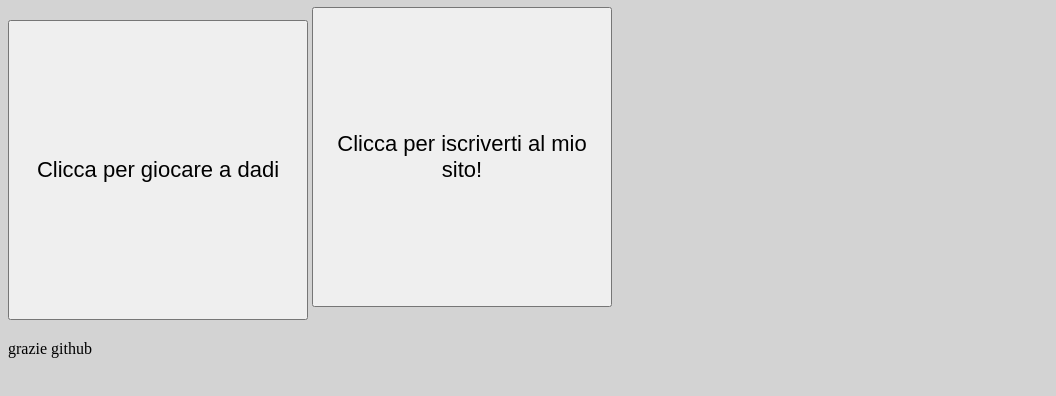
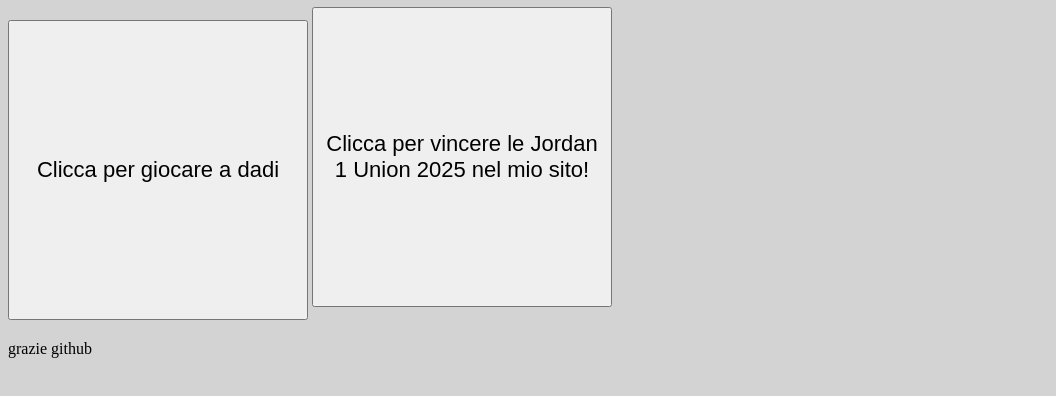
Before and after one commit to gaisol/gaisol.github.io, a plain HTML site: page index.html in a window 1280 px wide. Shown: the part 138-534 px from the top of the page, without its empty margins (0-1056 px from the left). Drawn offline with Linux system fonts and the light colour scheme.

Commit message:
finito scherzo anche indez

```diff
--- a/index.html
+++ b/index.html
@@ -34,8 +34,7 @@
 
 <h1>Sito del gaisol</h1>
 <button onclick="window.location.href='giochi/dadi_ghiselli.html'">Clicca per giocare a dadi</button>
-<button onclick="window.location.href='iscrizione.html'">Clicca per iscriverti al mio sito!</button>
-
+<button onclick="window.location.href='iscrizione.html'">Clicca per vincere le Jordan 1 Union 2025 nel mio sito!</button>
 
 
 
```
